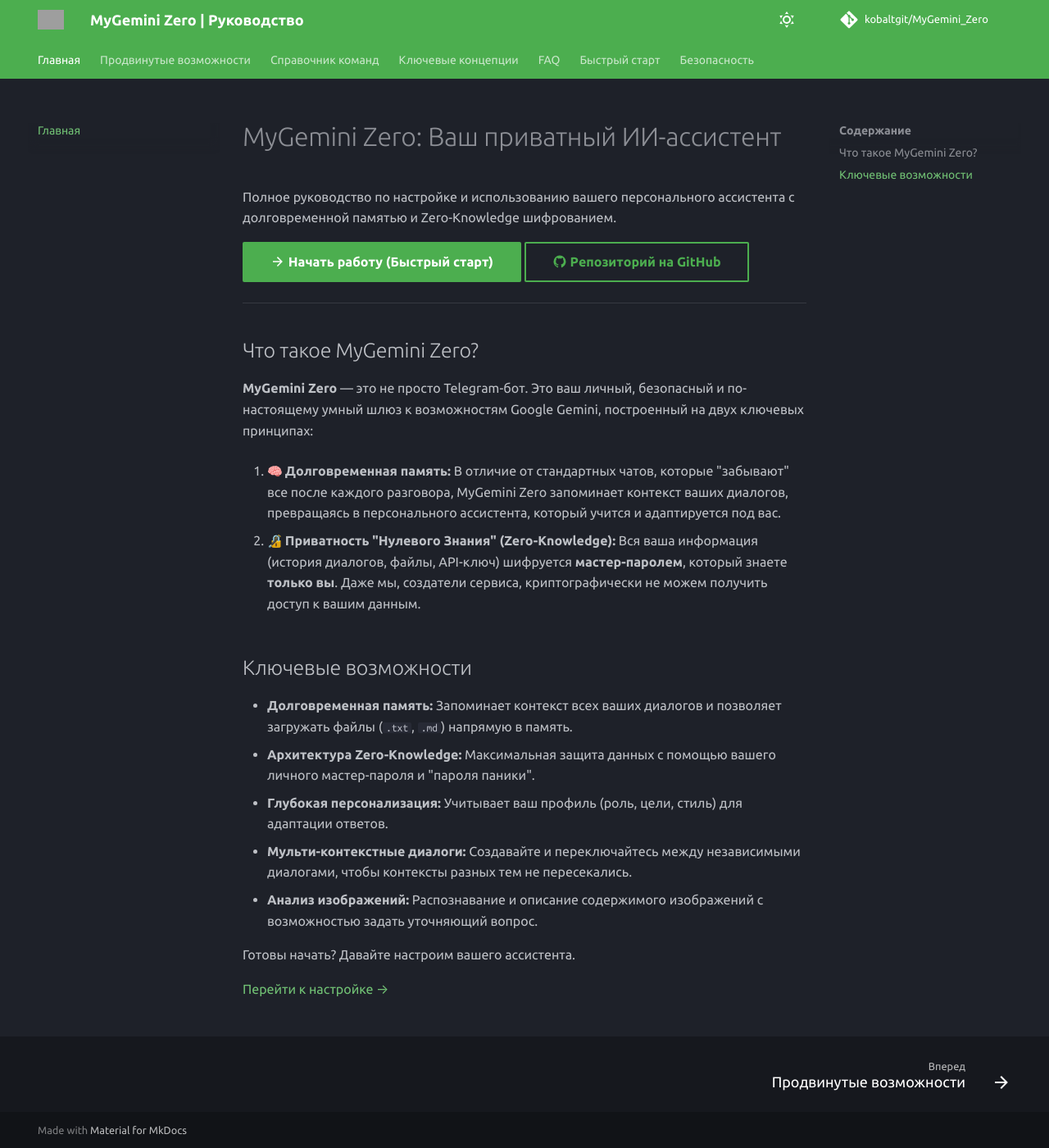
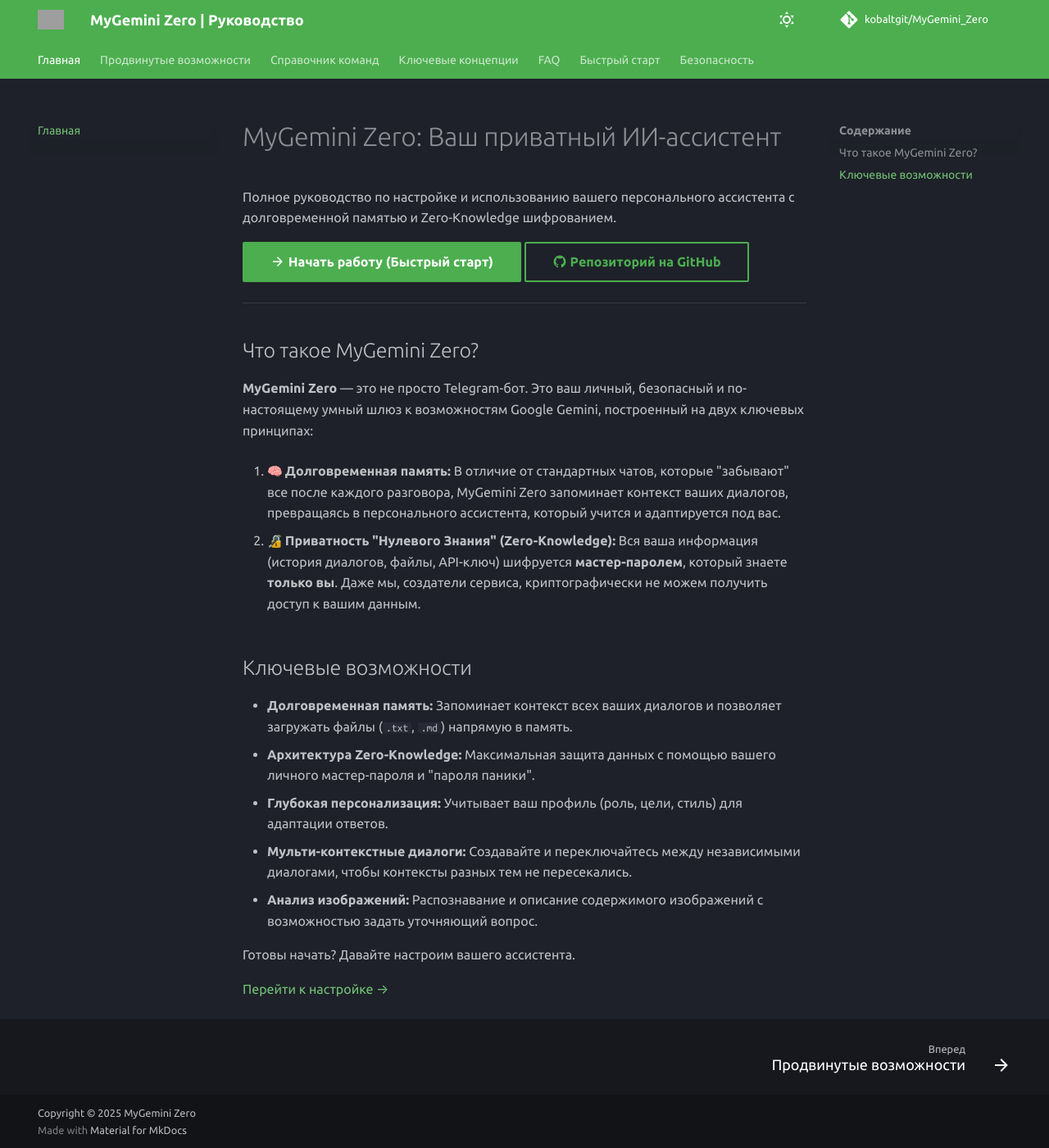
Before and after one commit to kobaltgit/MyGemini_Zero, an MkDocs documentation site: the page built from docs/index.md, in a window 1280 px wide and 1400 px high. Shown: the whole window at 82% size. Built offline with MkDocs 1.6.1 and Material for MkDocs 9.7.7, drawn with Linux system fonts in a browser that asks for light colours; emoji names are drawn with the system emoji font; comment, search, counter and statistics services are not loaded; grey boxes are pictures that could not be loaded.

Commit message:
modified:   mkdocs.yml

```diff
--- a/mkdocs.yml
+++ b/mkdocs.yml
@@ -81,3 +81,5 @@
       background: white
       shadow: true
       manual: false
+
+copyright: Copyright &copy; 2025 MyGemini Zero
```
